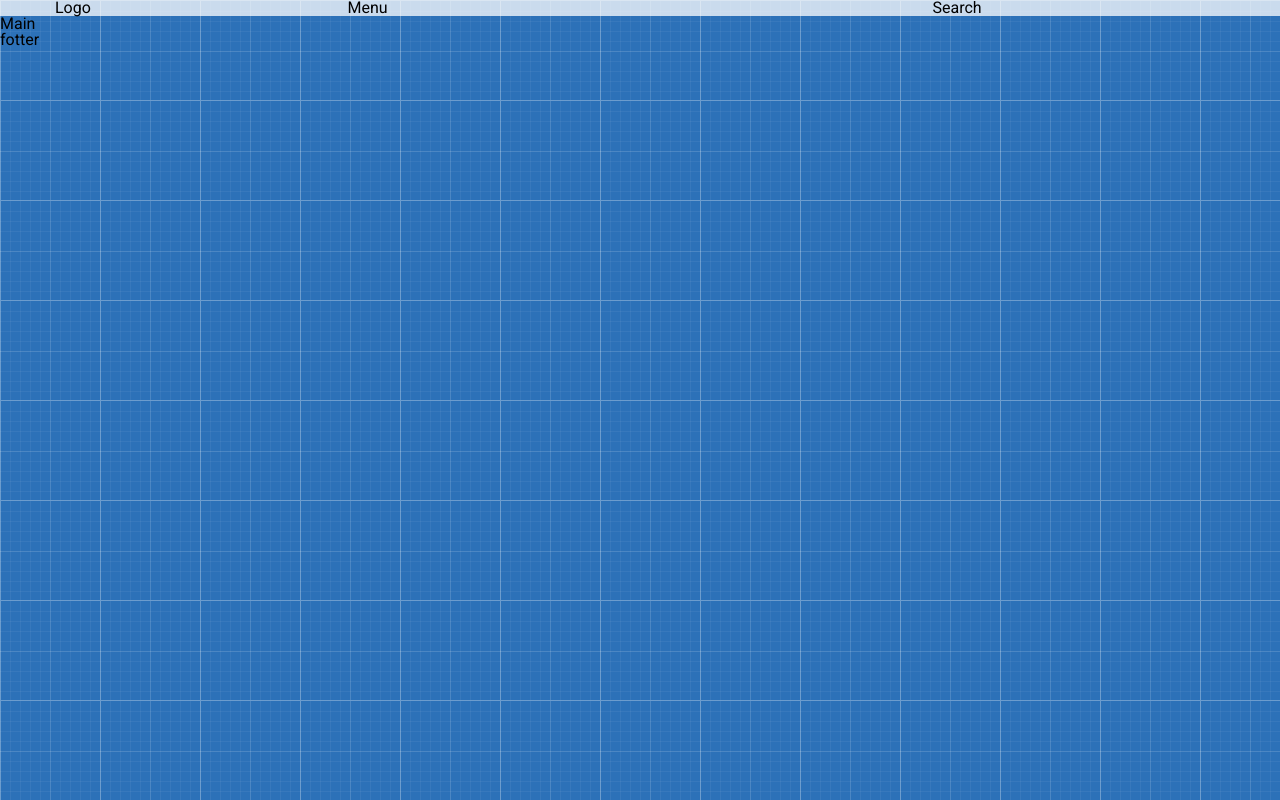
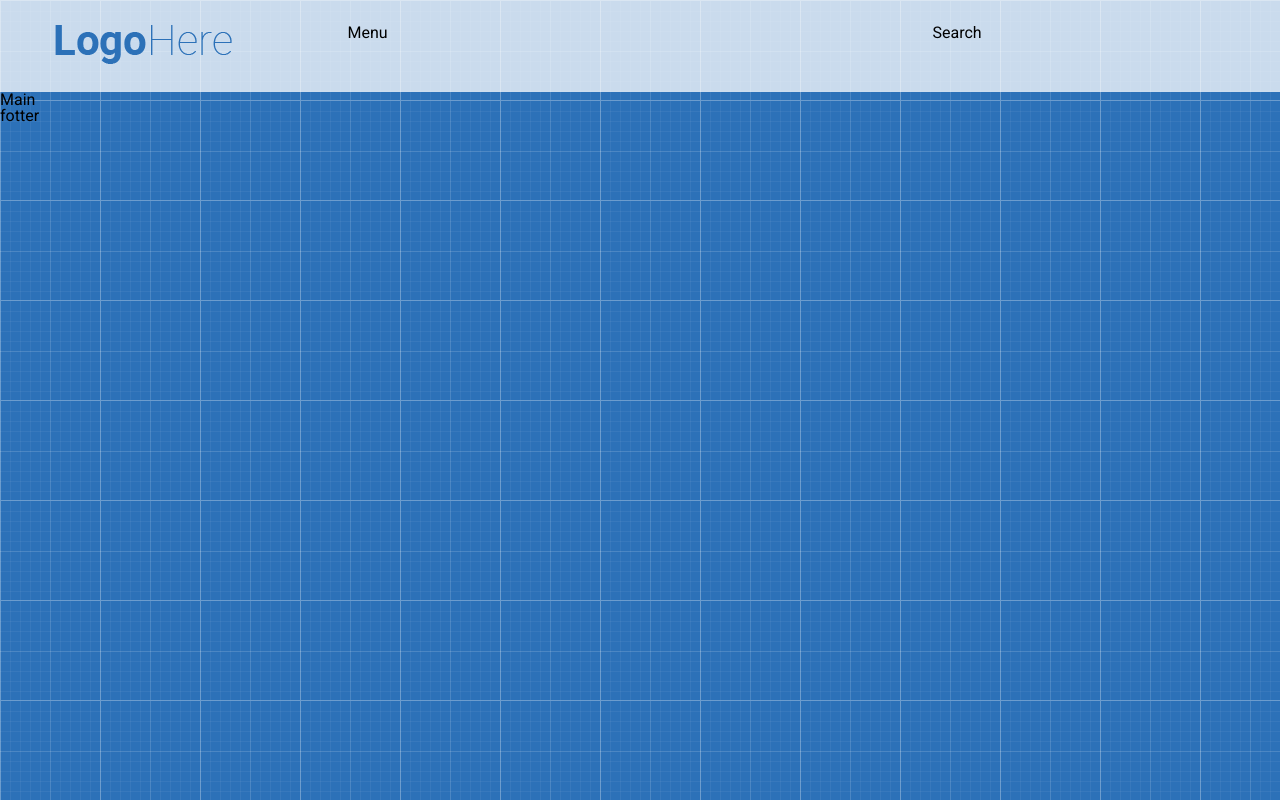
Before and after one commit to poetelmiron/poetmiron.github.io, a plain HTML site: page index.html in a window 1280 px wide. Drawn offline with Linux system fonts and the light colour scheme.

Commit message:
add logo

```diff
--- a/index.html
+++ b/index.html
@@ -15,7 +15,11 @@
 		<div class="container">
 			<div class="row">
 				<div class="col-md-3">
-					Logo
+					<div class="logo">
+						<a href="">
+							<img src="images/logo.png" alt="">
+						</a>
+					</div>
 				</div>
 				<div class="col-md-6">
 					Menu
--- a/style.css
+++ b/style.css
@@ -8,6 +8,7 @@ body {
 
 .header {
 	background-color: rgba(255, 255, 255, 0.75);
+	padding: 25px 0;
 }
 .container {
 	width: 1170px;
@@ -18,8 +19,6 @@ body {
 	content: "";
 	display: block;
 	clear: both;
-}
-.header {
 }
 
 .col-md-3 {
```
